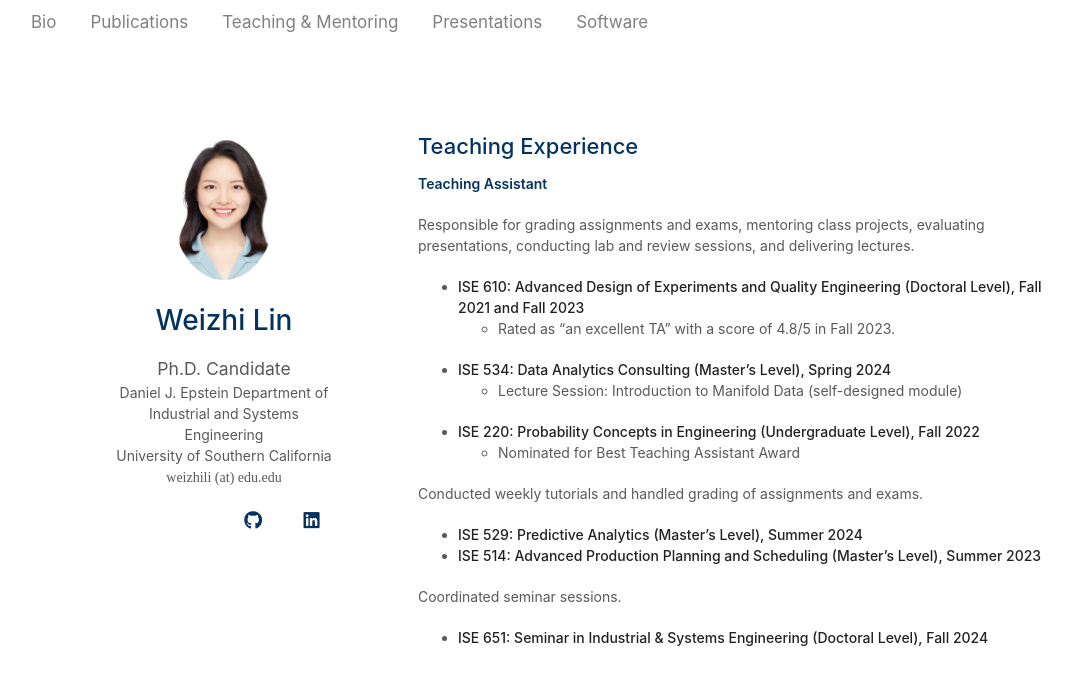
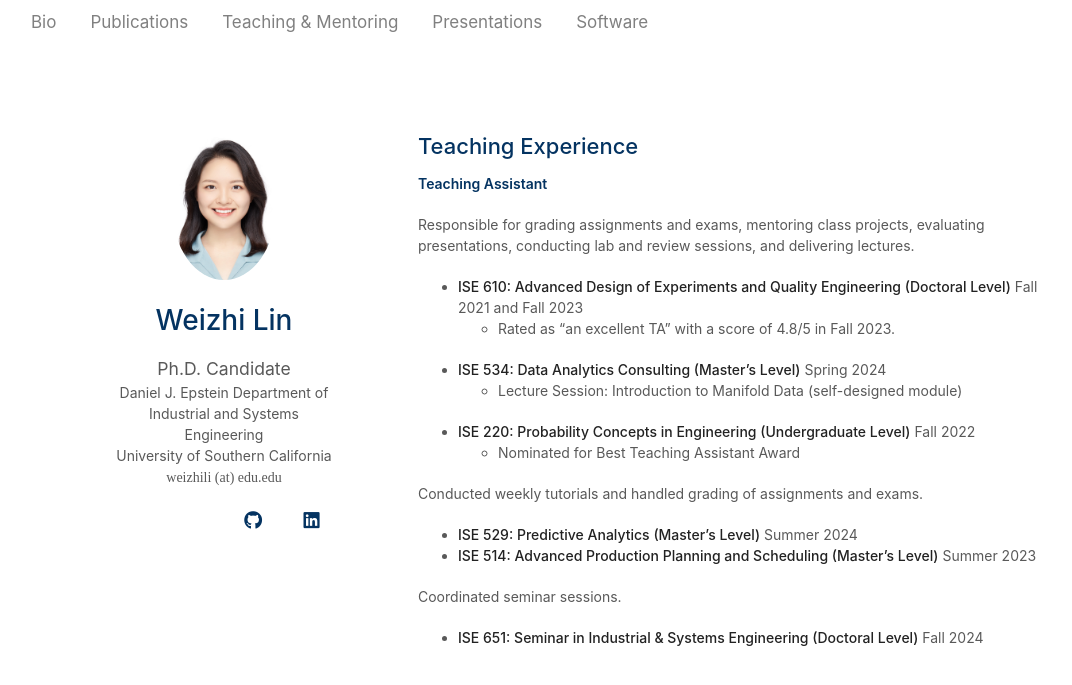
Before and after one commit to weizhi-lin/weizhi-lin.github.io, a Jekyll site: the page built from teaching.md, in a window 1280 px wide. Shown: the top 685 px of the page, without its empty margins (52-1124 px from the left). Built offline with Jekyll 4.4.1, drawn with Linux system fonts in a browser that asks for light colours; a style sheet for code colours, icons or effects is not loaded.

```diff
--- a/_includes/teaching.md
+++ b/_includes/teaching.md
@@ -9,20 +9,20 @@
 
 Responsible for grading assignments and exams, mentoring class projects, evaluating presentations, conducting lab and review sessions, and delivering lectures.
 
-- **ISE 610: Advanced Design of Experiments and Quality Engineering (Doctoral Level), Fall 2021 and Fall 2023**
+- **ISE 610: Advanced Design of Experiments and Quality Engineering (Doctoral Level)** Fall 2021 and Fall 2023
   - Rated as “an excellent TA” with a score of 4.8/5 in Fall 2023.
 
-- **ISE 534: Data Analytics Consulting (Master's Level), Spring 2024**
+- **ISE 534: Data Analytics Consulting (Master's Level)** Spring 2024
   - Lecture Session: Introduction to Manifold Data (self-designed module)
 
-- **ISE 220: Probability Concepts in Engineering (Undergraduate Level), Fall 2022**
+- **ISE 220: Probability Concepts in Engineering (Undergraduate Level)** Fall 2022
   - Nominated for Best Teaching Assistant Award
 
 Conducted weekly tutorials and handled grading of assignments and exams.
 
-- **ISE 529: Predictive Analytics (Master's Level), Summer 2024**
-- **ISE 514: Advanced Production Planning and Scheduling (Master's Level), Summer 2023**
+- **ISE 529: Predictive Analytics (Master's Level)** Summer 2024
+- **ISE 514: Advanced Production Planning and Scheduling (Master's Level)** Summer 2023
 
 Coordinated seminar sessions.
 
-- **ISE 651: Seminar in Industrial & Systems Engineering (Doctoral Level), Fall 2024**
+- **ISE 651: Seminar in Industrial & Systems Engineering (Doctoral Level)** Fall 2024
```
